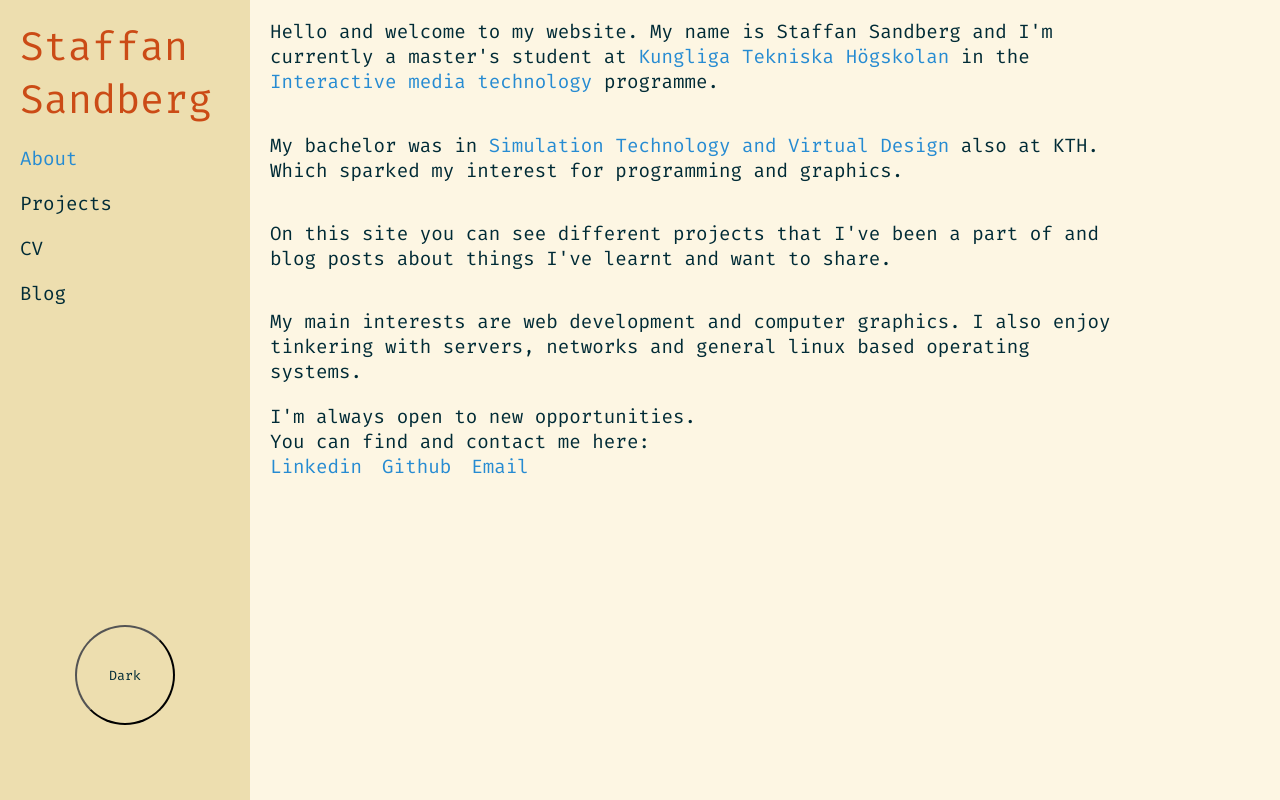
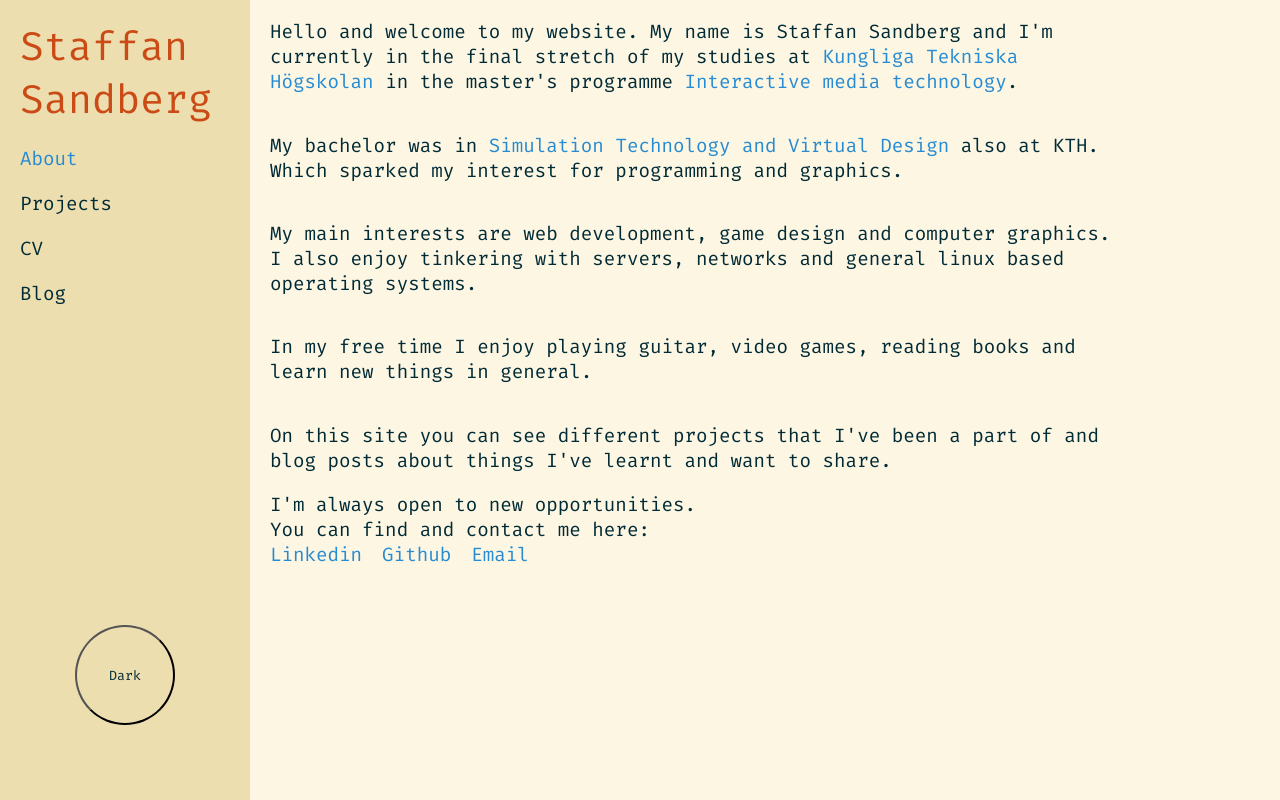
Before and after one commit to Sandsten/portfolio, a React app in the folder client/: page / in a window 1280 px wide. Built offline with nearby package versions, Linux system fonts and the light colour scheme; no server answers.

Commit message:
Content update

```diff
--- a/client/src/pages/homePage.js
+++ b/client/src/pages/homePage.js
@@ -50,12 +50,13 @@ const homePage = () => {
     <Wrapper theme={theme}>
       <StyledProjectPage>
         <p>
-          Hello and welcome to my website. My name is Staffan Sandberg and I'm currently a master's student at{' '}
-          <StyledA href="https://www.kth.se/"> Kungliga Tekniska Högskolan</StyledA> in the{' '}
+          Hello and welcome to my website. My name is Staffan Sandberg and I'm currently in the final stretch of my
+          studies at <StyledA href="https://www.kth.se/"> Kungliga Tekniska Högskolan</StyledA> in the master's
+          programme{' '}
           <StyledA href="https://www.kth.se/en/studies/master/interactivemediatechnology/description-1.593765">
             Interactive media technology
-          </StyledA>{' '}
-          programme.
+          </StyledA>
+          .
         </p>
         <p>
           My bachelor was in{' '}
@@ -65,18 +66,19 @@ const homePage = () => {
           also at KTH. Which sparked my interest for programming and graphics.
         </p>
         <p>
-          On this site you can see different projects that I've been a part of and blog posts about things I've learnt
-          and want to share.
+          My main interests are web development, game design and computer graphics. I also enjoy tinkering with servers,
+          networks and general linux based operating systems.
         </p>
-        <p>
-          My main interests are web development and computer graphics. I also enjoy tinkering with servers, networks and
-          general linux based operating systems.
-        </p>
+        <p>In my free time I enjoy playing guitar, video games, reading books and learn new things in general.</p>
         {/* <p>
           I created this website from scratch using the following: <br />
           Front-end: React, CSS Grid and Webpack. <br />
           Back-end: Node.js, Express, MongoDB and Heroku.
         </p> */}
+        <p>
+          On this site you can see different projects that I've been a part of and blog posts about things I've learnt
+          and want to share.
+        </p>
         <div>
           {' '}
           I'm always open to new opportunities.
```
